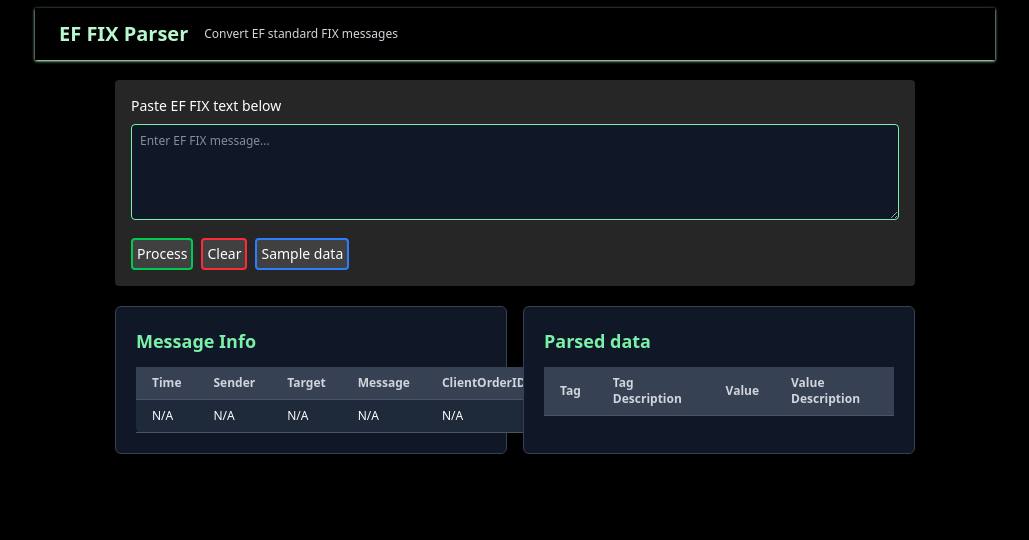
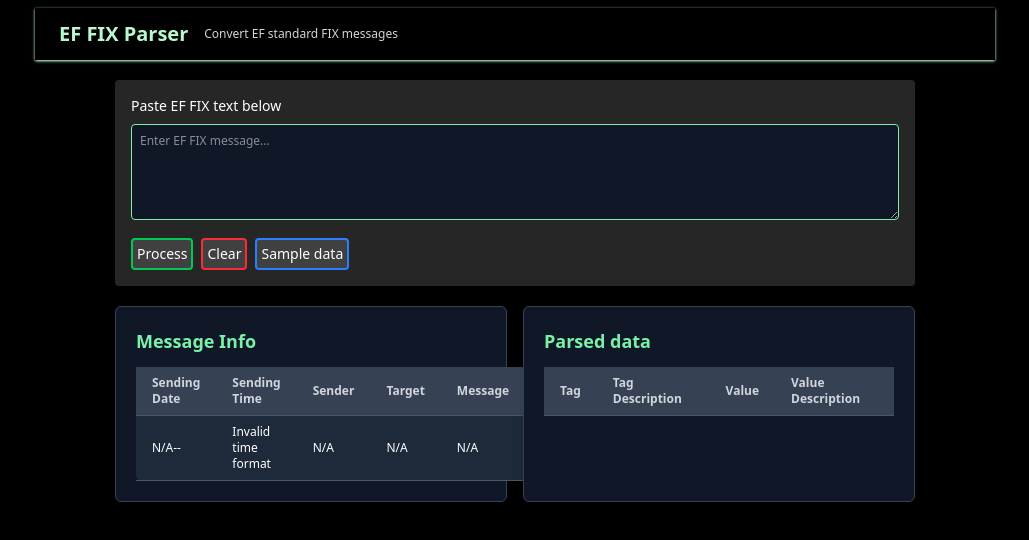
Before and after one commit to AsifZaman777/EF-Fix-Perser, a React (Vite) app: page / in a window 1280 px wide. Shown: the top 540 px of the page, without its empty margins (125-1154 px from the left). Built offline with nearby package versions, Linux system fonts and the light colour scheme.

Commit message:
[Update] process date Time functions have been added

```diff
--- a/src/components/ParseSection.jsx
+++ b/src/components/ParseSection.jsx
@@ -13,6 +13,36 @@ const ParseSection = () => {
     ClOrdID: parsedData.find((data) => data.tag === "11")?.value || "N/A",
   };
 
+  function processTime(time) {
+    const timeStr = time.slice(9); // "00:40:36.902"
+
+    if (!timeStr.includes(":")) {
+      return "Invalid time format";
+    }
+
+    let [hours, minutes, seconds = "00.000"] = timeStr.split(":");
+    let [sec, milliseconds = "000"] = seconds.split(".");
+
+    hours = parseInt(hours, 10);
+
+    const period = hours >= 12 ? "PM" : "AM";
+    hours = hours % 12 || 12; // Convert 0 to 12 for AM
+
+    const formattedTime = `${hours}:${minutes}:${sec}.${milliseconds} ${period}`;
+
+    return formattedTime;
+  }
+
+  function processDate(time) {
+    const date = time.slice(0, 8); // "20250224"
+
+    //just use hiphen to separate the date
+    const formattedDate = `${date.slice(0, 4)}-${date.slice(4, 6)}-${date.slice(
+      6
+    )}`;
+    return formattedDate;
+  }
+
   return (
     <div className="grid grid-cols-1 md:grid-cols-2 gap-4 mx-60 mt-5">
       {/* Left Table */}
@@ -24,7 +54,10 @@ const ParseSection = () => {
           <thead>
             <tr className="bg-gray-700 text-gray-300">
               <th className="py-2 px-4 border-b border-gray-600 text-left">
-                Time
+                Sending Date
+              </th>
+              <th className="py-2 px-4 border-b border-gray-600 text-left">
+                Sending Time
               </th>
               <th className="py-2 px-4 border-b border-gray-600 text-left">
                 Sender
@@ -45,7 +78,8 @@ const ParseSection = () => {
           </thead>
           <tbody>
             <tr className="border-b border-gray-600">
-              <td className="py-2 px-4">{messageInfo.time}</td>
+              <td className="py-2 px-4">{processDate(messageInfo.time)}</td>
+              <td className="py-2 px-4">{processTime(messageInfo.time)}</td>
               <td className="py-2 px-4">{messageInfo.sender}</td>
               <td className="py-2 px-4">{messageInfo.target}</td>
               <td className="py-2 px-4">{messageInfo.message}</td>
```
Also changed, not shown: src/utils/ProcessesData.jsx (deleted).
